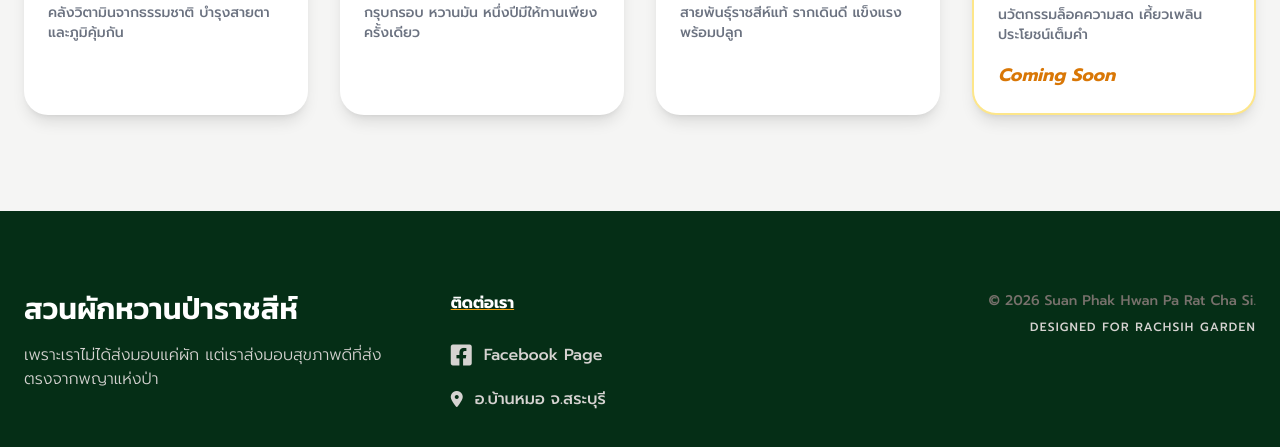
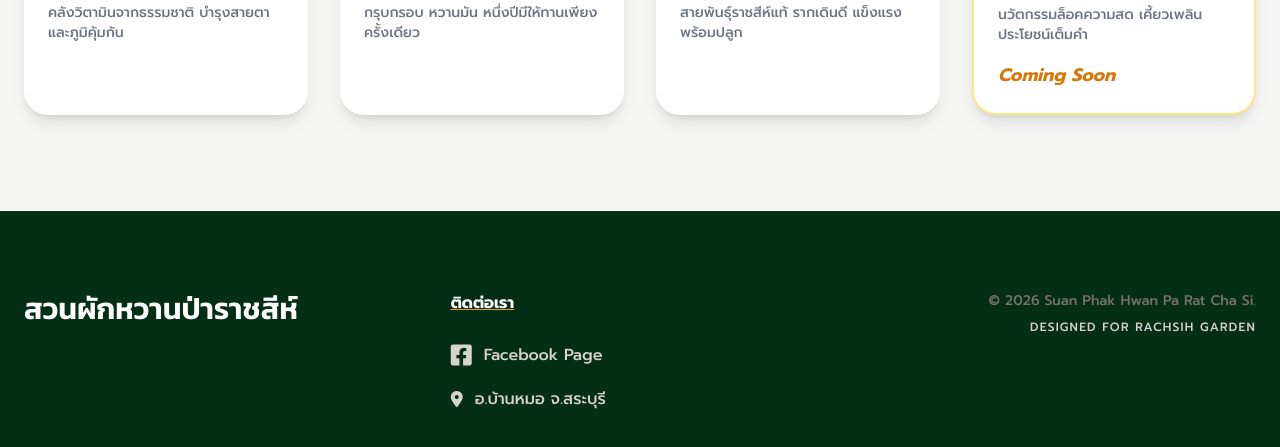
Before and after one commit to pun1121/Phak-Hwan-Pa, a plain HTML site: page index.html in a window 1280 px wide. Shown: the part 1948-2395 px from the top of the page. Drawn offline with nearby package versions, Linux system fonts and the light colour scheme.

Commit message:
index.html

```diff
--- a/index.html
+++ b/index.html
@@ -129,7 +129,6 @@
         <div class="max-w-7xl mx-auto grid md:grid-cols-3 gap-12 text-center md:text-left">
             <div>
                 <h2 class="text-3xl font-bold font-kanit text-white mb-4">สวนผักหวานป่าราชสีห์</h2>
-                <p class="font-light">เพราะเราไม่ได้ส่งมอบแค่ผัก แต่เราส่งมอบสุขภาพดีที่ส่งตรงจากพญาแห่งป่า</p>
             </div>
             <div class="flex flex-col items-center md:items-start gap-4">
                 <h3 class="text-white font-bold mb-2 underline decoration-amber-500">ติดต่อเรา</h3>
```
